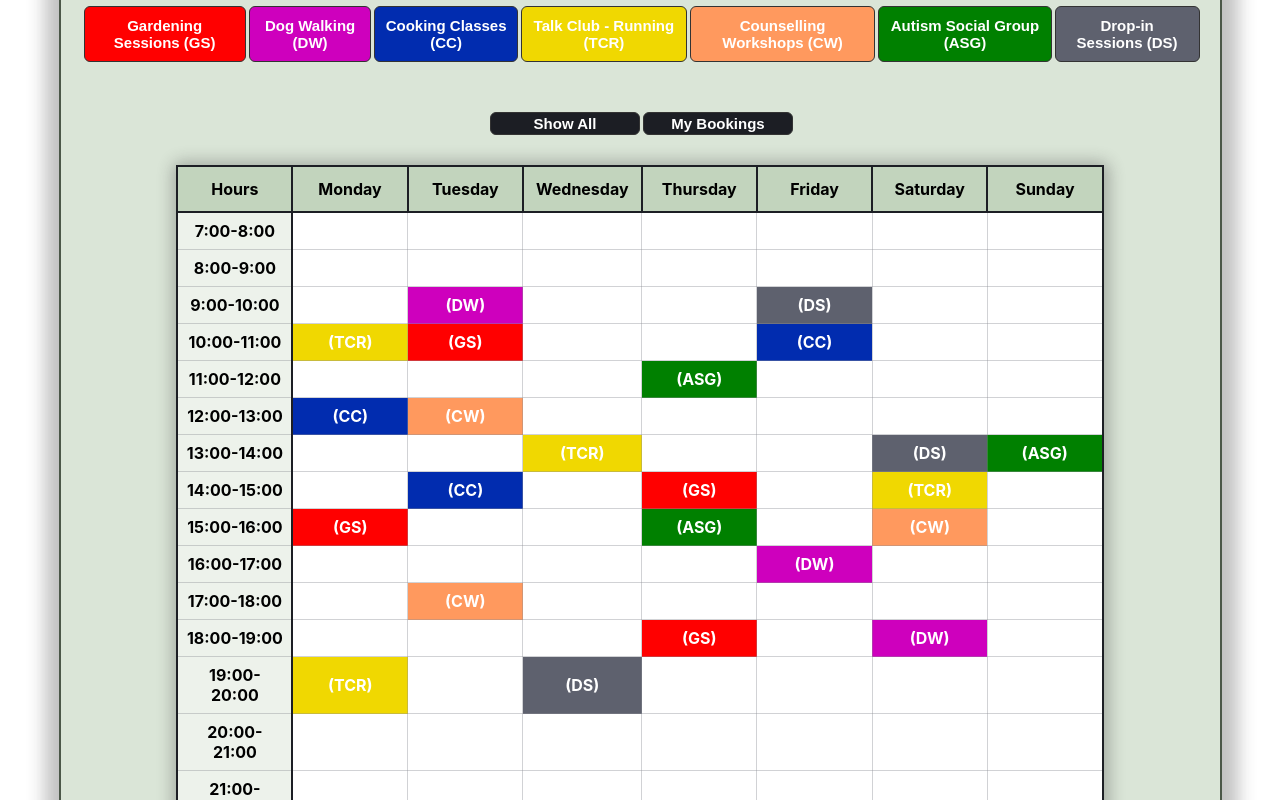
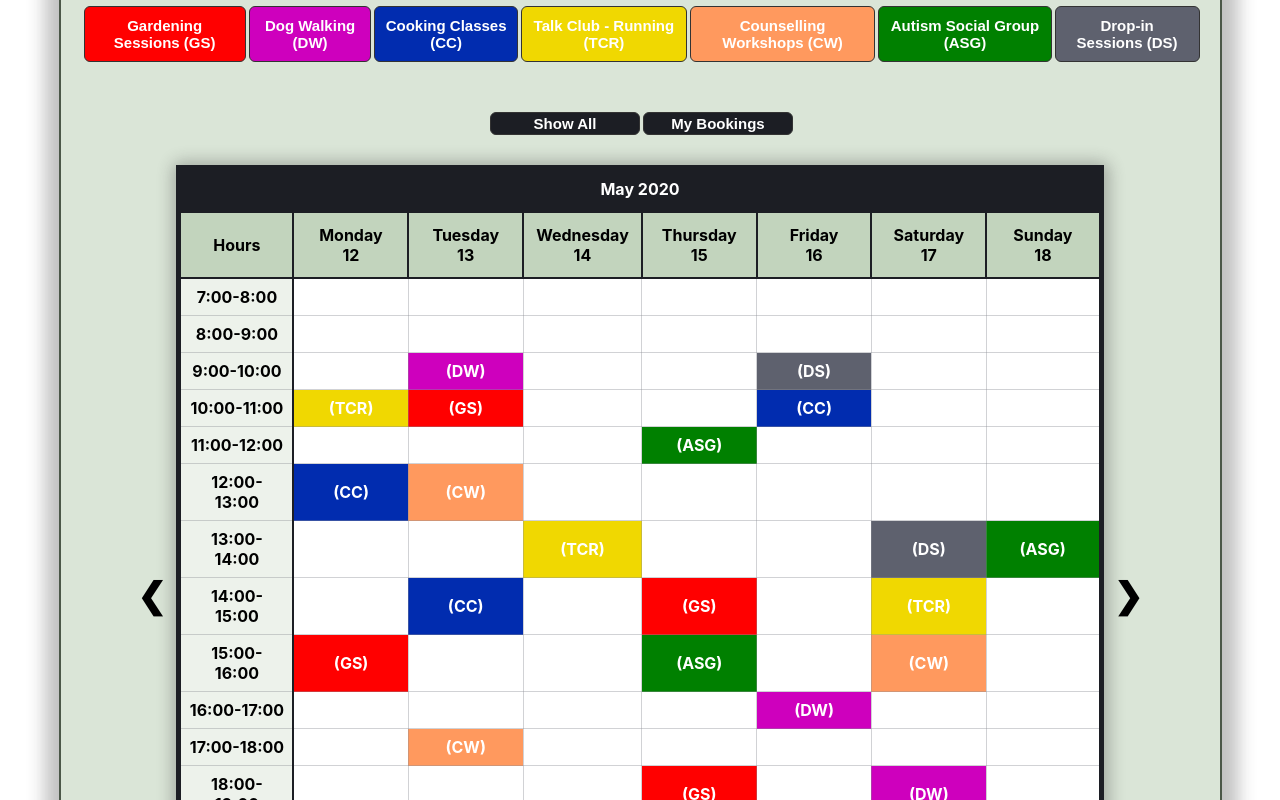
Before and after one commit to ja853/hcicwii, a React (Create React App) app: page / in a window 1280 px wide. Shown: the part 400-1200 px from the top of the page. Built offline with nearby package versions, Linux system fonts and the light colour scheme.

Commit message:
Finished main page

```diff
--- a/src/App.css
+++ b/src/App.css
@@ -157,6 +157,25 @@ button:hover{
   margin-top: 30px;
 }
 
+#show-all:hover, #my-bookings:hover{
+  width: 150px;
+  padding: 2px;
+  margin-top: 30px;
+  background-color: red;
+}
+
+.calendar-container{
+  display: flex;
+  flex-direction: row;
+  justify-content: center;
+}
+
+#prev, #next{
+  align-self: center;
+  margin: 10px;
+  font-size: 35px;
+}
+
 table{
   padding: 10px;
   border-radius: 6px;
@@ -168,8 +187,22 @@ table{
   border: 1px solid black;
   border-radius: 6px;
   border-collapse: collapse;
+  border-bottom: 5px solid rgb(28, 30, 36);
+  border-right: 5px solid rgb(28, 30, 36);
+  border-left: 5px solid rgb(28, 30, 36);
+
+}
+
+#year-tag{
+  font-weight: bolder;
+  color: white;
+  border-left: 2px solid rgb(28, 30, 36);
+  border-right: 2px solid rgb(28, 30, 36);
+  border-top: 2px solid rgb(28, 30, 36);
   border-bottom: 2px solid rgb(28, 30, 36);
-  border-right: 2px solid rgb(28, 30, 36);
+  background-color: rgb(28, 30, 36) ;
+  padding: 12px;
+  width: 12.5%;
 }
 
 td, th{
--- a/src/App.js
+++ b/src/App.js
@@ -37,16 +37,21 @@ function App() {
               <button id="show-all" type="button">Show All</button>
               <button id="my-bookings" type="button">My Bookings</button>
             </div>
+            <div className="calendar-container">
+            <h3 id="prev">&#10094;</h3>
             <table className="Calendar">
               <tr>
+                <td id="year-tag" colspan="8">May 2020</td>
+              </tr>
+              <tr>
                 <th id="hour-tag">Hours</th>
-                <th id="day-tag">Monday</th>
-                <th id="day-tag">Tuesday</th>
-                <th id="day-tag">Wednesday</th>
-                <th id="day-tag">Thursday</th>
-                <th id="day-tag">Friday</th>
-                <th id="day-tag">Saturday</th>
-                <th id="day-tag">Sunday</th>
+                <th id="day-tag">Monday<br/>12</th>
+                <th id="day-tag">Tuesday<br/>13</th>
+                <th id="day-tag">Wednesday<br/>14</th>
+                <th id="day-tag">Thursday<br/>15</th>
+                <th id="day-tag">Friday<br/>16</th>
+                <th id="day-tag">Saturday<br/>17</th>
+                <th id="day-tag">Sunday<br/>18</th>
               </tr>
               <tr><th id="time">7:00-8:00</th><td></td><td></td><td></td><td></td><td></td><td></td><td></td></tr>
               <tr><th id="time">8:00-9:00</th><td></td><td></td><td></td><td></td><td></td><td></td><td></td></tr>
@@ -65,6 +70,8 @@ function App() {
               <tr><th id="time">21:00-22:00</th><td></td><td></td><td></td><td></td><td></td><td></td><td></td></tr>
               <tr><th id="time">22:00-23:00</th><td></td><td></td><td></td><td></td><td></td><td></td><td></td></tr>
             </table>
+            <h3 id="next">&#10095;</h3>
+            </div>
           </div>
       </div>
       <div className="footer">
```
